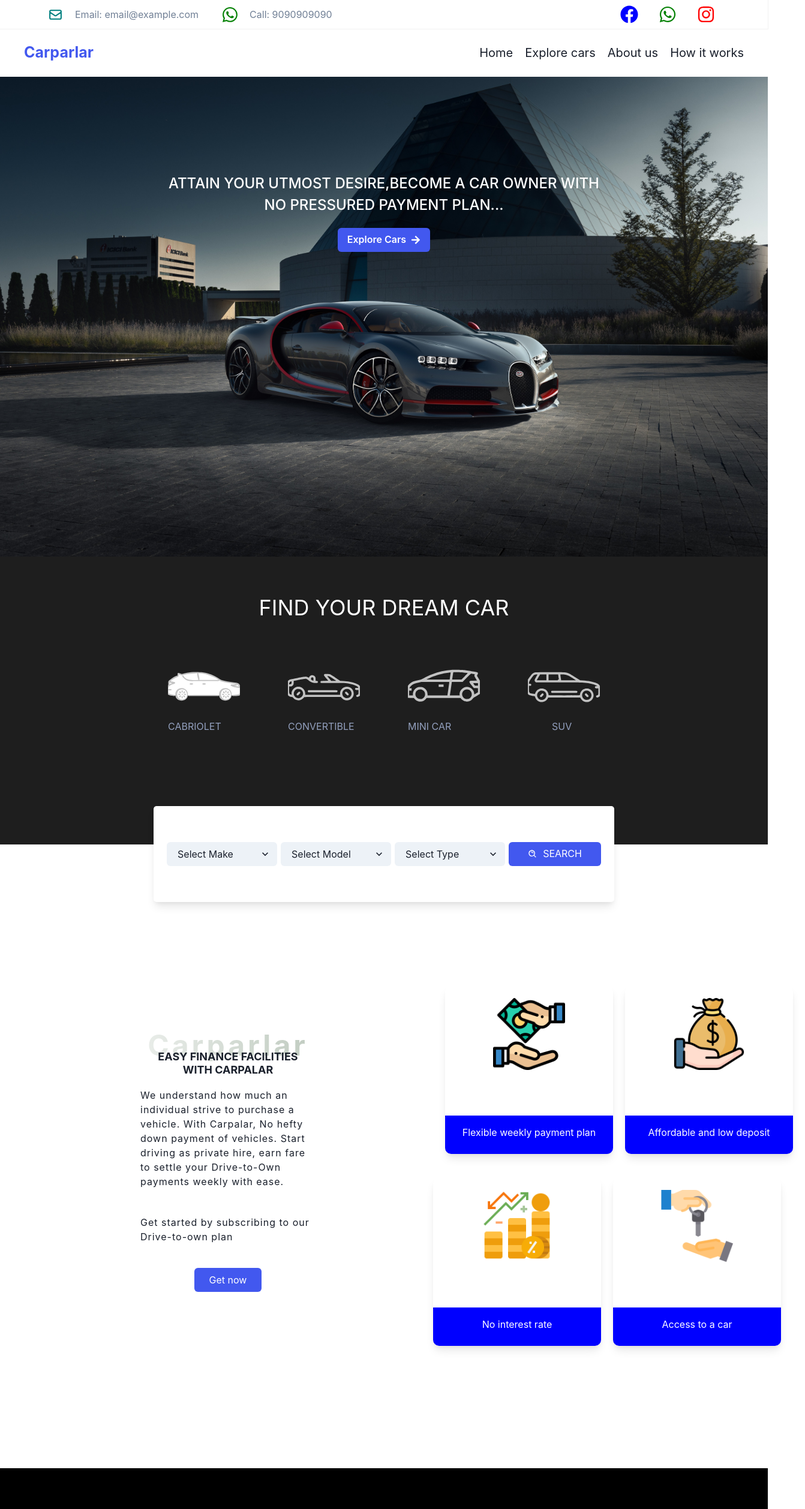
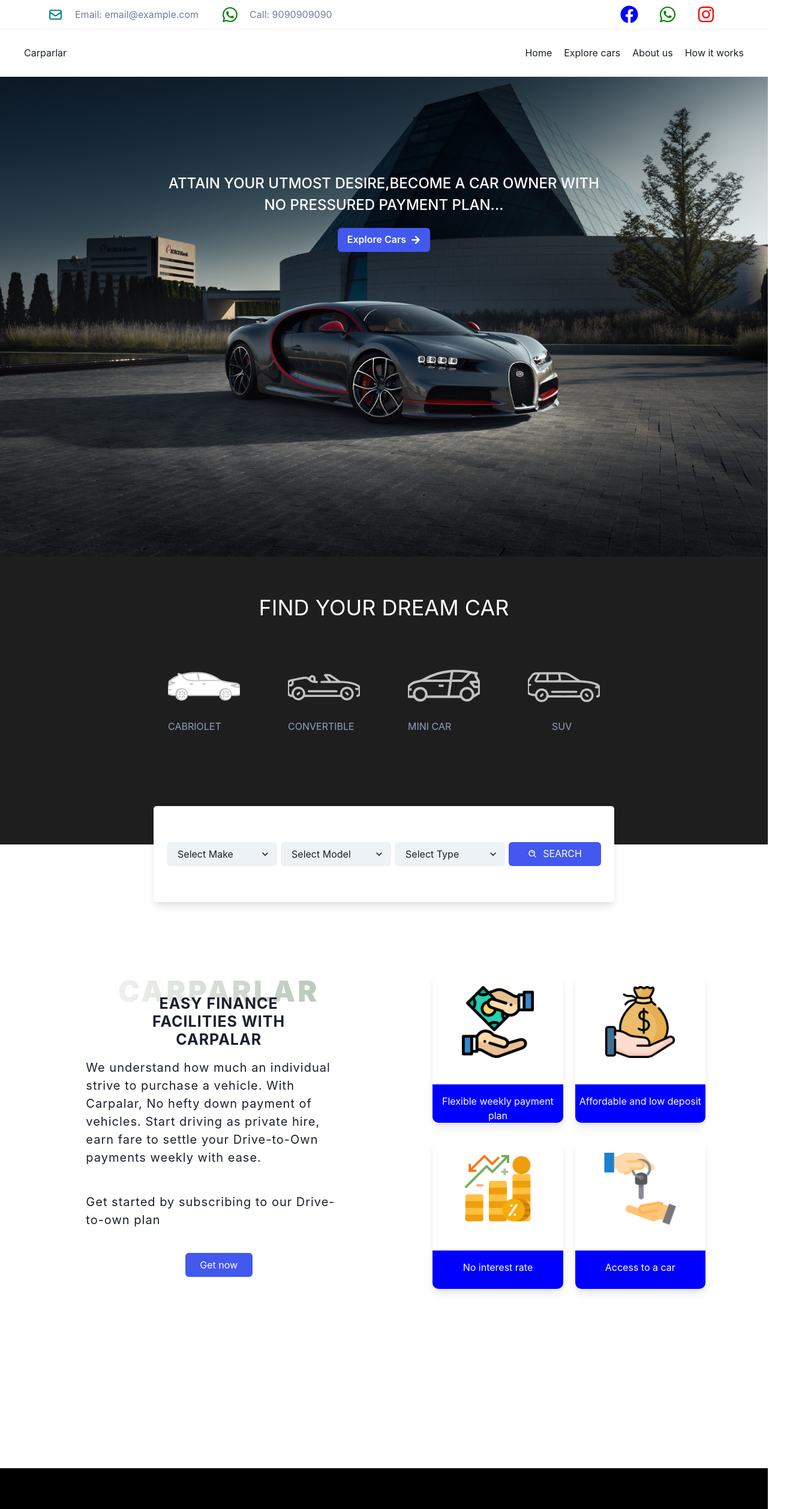
Before and after one commit to wajidkashoo14/carpalar, a Next.js app: page / in a window 1280 px wide. Shown: the top 2516 px of the page at 60% size, 1342 px wide, since content can reach past the window. Built offline with nearby package versions, Linux system fonts and the light colour scheme.

Commit message:
fixed name

```diff
--- a/components/Layout/Contactstrip.js
+++ b/components/Layout/Contactstrip.js
@@ -32,13 +32,13 @@
       </Flex>
 
       <Flex gap="18" alignItems="center">
-        <Link mx="2">
+        <Link mx="2" id="social">
           <FaFacebook size="30" color="blue" />
         </Link>
-        <Link mx="2">
+        <Link mx="2" id="social">
           <FaWhatsapp size="30" color="green" />
         </Link>
-        <Link mx="2">
+        <Link mx="2" id="social">
           <FaInstagram size="30" color="red" />
         </Link>
       </Flex>
--- a/components/Layout/Info.js
+++ b/components/Layout/Info.js
@@ -27,26 +27,28 @@
             bgClip="text"
             fontSize="5xl"
             textAlign="center"
-            fontWeight="700"
-            letterSpacing="5px"
+            fontWeight="900"
+            textTransform="uppercase"
+            letterSpacing="4px"
           >
             Carparlar
           </Heading>
           <Heading
             textAlign="center"
-            fontSize="lg"
+            fontSize="25"
             textTransform="uppercase"
             maxW="100%"
-            width="40%"
+            w="60%"
             mx="auto"
-            my="-2.5rem"
+            my="-2.7rem"
+            letterSpacing="1px"
           >
             easy finance facilities with carpalar
           </Heading>
           <Text
             mt="10"
-            width="50%"
-            fontSize="16px"
+            width="80%"
+            fontSize="20"
             mx="auto"
             letterSpacing="1px"
             textAlign="left"
@@ -58,8 +60,8 @@
           </Text>
           <Text
             mt="6"
-            width="50%"
-            fontSize="16px"
+            width="80%"
+            fontSize="20"
             mx="auto"
             letterSpacing="1px"
             textAlign="left"
@@ -81,16 +83,17 @@
           </Button>
         </Flex>
 
-        <Flex px="50" flexWrap="wrap" flexDir="row" width="50%">
-          <Flex>
+        <Flex px="20" flexWrap="wrap" flexDir="row" width="50vw" gap="30">
+          <Flex w="100%" gap="5">
             <Box
               position="relative"
-              boxSize="280px"
-              minW={notSmallerScreen ? "45%" : "100%"}
-              m="5"
+              // boxSize="20%"
+              minH="30vh"
+              w={notSmallerScreen ? "50%" : "100%"}
+              // m="5"
               boxShadow="lg"
-              mb="5"
-              mt="5"
+              // mb="5"
+              // mt="5"
               padding="5"
               borderRadius="10"
             >
@@ -120,12 +123,14 @@
             </Box>
             <Box
               position="relative"
-              boxSize="280px"
-              minW={notSmallerScreen ? "45%" : "100%"}
-              mr="5"
-              mt="5"
+              // boxSize=""
+              // minW={notSmallerScreen ? "45%" : "100%"}
+              w={notSmallerScreen ? "50%" : "100%"}
+              minH="30vh"
+              // mr="5"
+              // mt="5"
               boxShadow="lg"
-              mb="5"
+              // mb="5"
               padding="5"
               borderRadius="10"
             >
@@ -153,15 +158,16 @@
               </Box>
             </Box>
           </Flex>
-          <Flex>
+          <Flex w="100%" gap="5" mt="2xl">
             <Box
               position="relative"
-              boxSize="280px"
-              minW={notSmallerScreen ? "45%" : "100%"}
-              mr="5"
-              mt="5"
+              // boxSize="280px"
+              w={notSmallerScreen ? "50%" : "100%"}
+              // mr="5"
+              // mt="5"
               boxShadow="lg"
-              mb="5"
+              // mb="5"
+              minH="30vh"
               padding="5"
               borderRadius="10"
             >
@@ -190,12 +196,13 @@
             </Box>
             <Box
               position="relative"
-              boxSize="280px"
-              minW={notSmallerScreen ? "45%" : "100%"}
-              mr="5"
-              mt="5"
+              // boxSize="280px"
+              w={notSmallerScreen ? "50%" : "100%"}
+              // mr="5"
+              // mt="5"
               boxShadow="lg"
-              mb="5"
+              minH="30vh"
+              // mb="5"
               padding="5"
               borderRadius="10"
             >
--- a/components/Layout/Navbar.js
+++ b/components/Layout/Navbar.js
@@ -1,5 +1,7 @@
 import React from "react";
-import { Container, Link, Flex } from "@chakra-ui/react";
+import Link from "next/link";
+import styles from "../../styles/Navbar.module.css";
+import { Container, Flex } from "@chakra-ui/react";
 
 function Navbar() {
   return (
@@ -12,36 +14,43 @@
       height="5rem"
     >
       <Link
-        fontSize="25px"
-        fontWeight="bold"
-        _hover={{ color: "#273edc" }}
-        color="#4258EF"
+        href="/"
+        // fontSize="25px"
+        // fontWeight="bold"
+        // _hover={{ color: "#273edc" }}
+        // color="#"
+        className={styles.navLink}
       >
         Carparlar
       </Link>
 
       <Flex gap="5">
-        <Link fontSize="20px" _hover={{ color: "grey.700" }}>
+        <Link fontSize="20px" _hover={{ color: "grey.700" }} href="/">
           Home
         </Link>
         <Link
+          href="/"
           fontSize="20px"
           textDecoration="none"
           _hover={{ color: "grey.700" }}
         >
           Explore cars
         </Link>
+
         <Link
+          href="/aboutus"
           fontSize="20px"
           textDecoration="none"
           _hover={{ color: "grey.700" }}
         >
           About us
         </Link>
+
         <Link
           fontSize="20px"
           textDecoration="none"
           _hover={{ color: "grey.700" }}
+          href="/"
         >
           How it works
         </Link>
--- /dev/null
+++ b/styles/Navbar.module.css
@@ -0,0 +1,5 @@
+.navLink {
+  font-size: 25px;
+  font-weight: bold;
+  color: #4258ef;
+}
--- a/styles/globals.css
+++ b/styles/globals.css
@@ -7,11 +7,42 @@
   font-family: "Ubuntu", "sans-serif" -apple-system, BlinkMacSystemFont,
     Segoe UI, Roboto, Oxygen, Ubuntu, Cantarell, Fira Sans, Droid Sans,
     Helvetica Neue, sans-serif;
+  overflow-x: hidden;
 }
 
 a {
   color: inherit;
   text-decoration: none;
+  position: relative;
+  cursor: pointer;
+}
+
+a:hover {
+  color: red;
+  text-decoration: none;
+  transition: all 0.3s;
+}
+a#social:hover {
+  transform: scale(1.1);
+  transition: all 0.2s;
+  /* padding: 20px; */
+}
+a:hover::after {
+  width: 100%;
+}
+a::after {
+  content: " ";
+  width: 0%;
+  height: 2px;
+  position: absolute;
+  bottom: 0;
+  transition: all 0.3s;
+  left: 0;
+  /* padding: 5px; */
+  background-color: red;
+}
+a#social::after {
+  width: 0;
 }
 
 * {
```
Also changed, not shown: pages/aboutus.js (added, +76 -0 lines).
